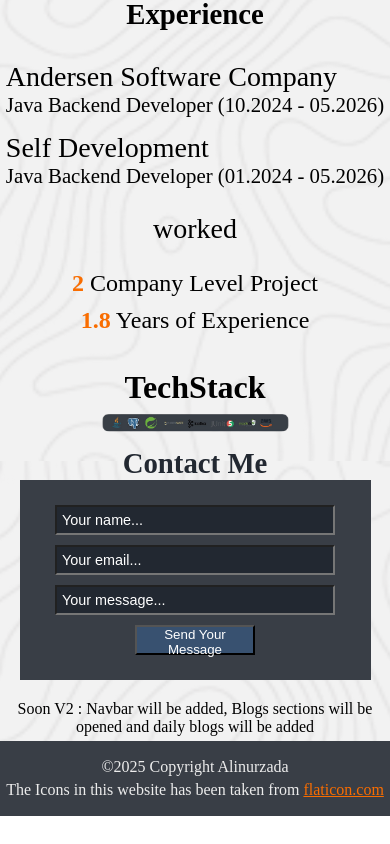
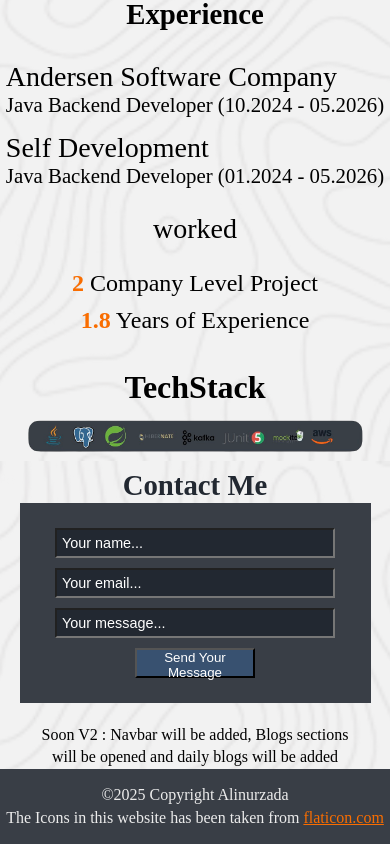
Before and after one commit to alinurmammadzada5/portfoliofront, a React (Vite) app in the folder portfolio-v1/: page / in a window 390 px wide. Shown: the part 1227-2071 px from the top of the page. Before the commit the page ends 2043 px from the top, so only its background shows below. Built offline with nearby package versions, Linux system fonts and the light colour scheme; a web font is replaced by a local one.

Commit message:
responsive

```diff
--- a/portfolio-v1/src/index.css
+++ b/portfolio-v1/src/index.css
@@ -165,8 +165,8 @@ body{
     width: 100%;
     height: 300px;
     display: flex;
+     flex-direction:column;
     flex-wrap: wrap;
-    flex-direction:column;
     justify-content: center;
     align-items: center;
 }
@@ -203,7 +203,12 @@ body{
 }
 #contactme p{
   margin-top: 20px;
-  font-size: 1.3rem;
+  font-size: 1.2rem;
+  max-width: 90%;
+  text-align: center;
+  overflow-wrap: break-word;
+  word-break: break-word;
+  line-height: 1.4;
 }
 
 footer{
@@ -287,7 +292,7 @@ footer a:hover{
   align-items: center;
 }
 .techStack-container img{
-  width: 50%;
+  width: 90%;
 }
 
 @media (max-width: 1024px) {
@@ -399,6 +404,9 @@ footer a:hover{
     height: 35px;
   }
 
+  #contactme{
+    flex-direction: row;
+  }
   #contactme form input {
     font-size: 0.9rem;
   }
```
